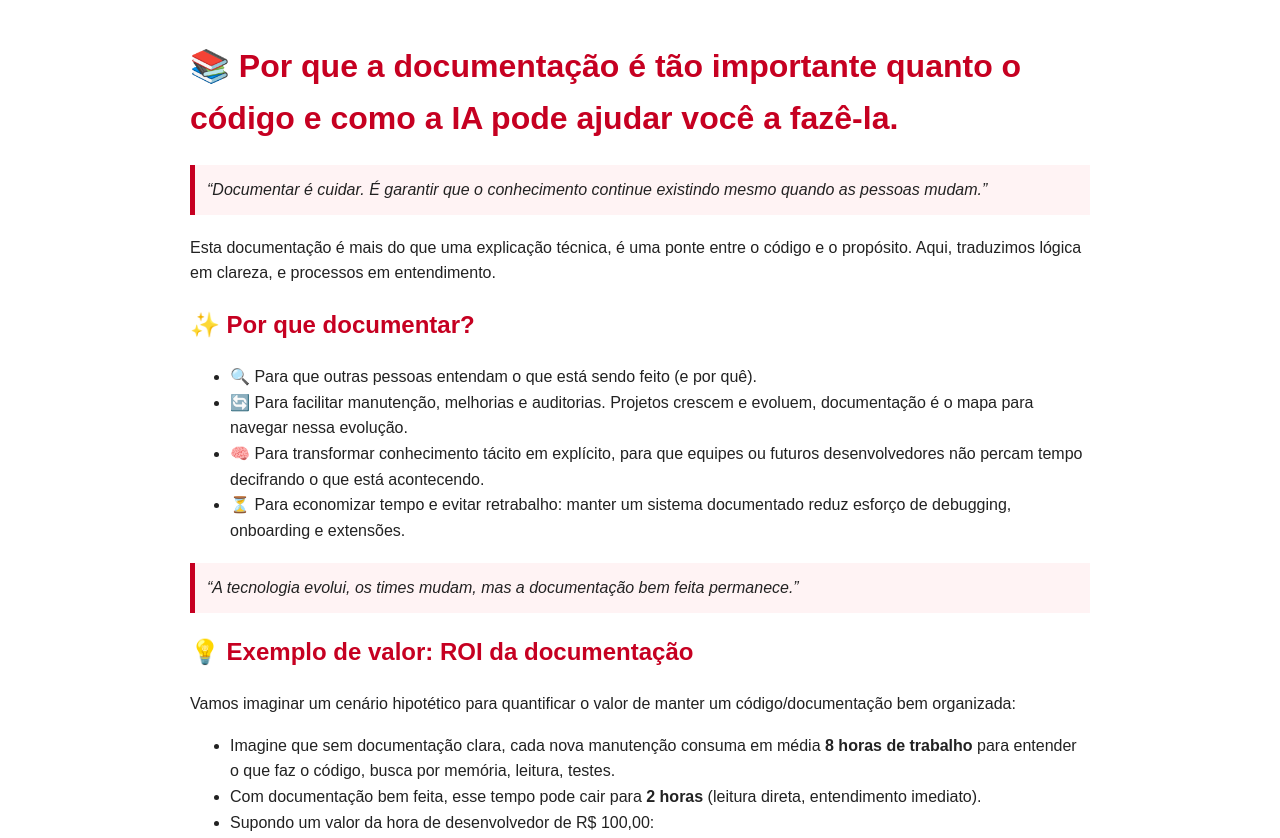
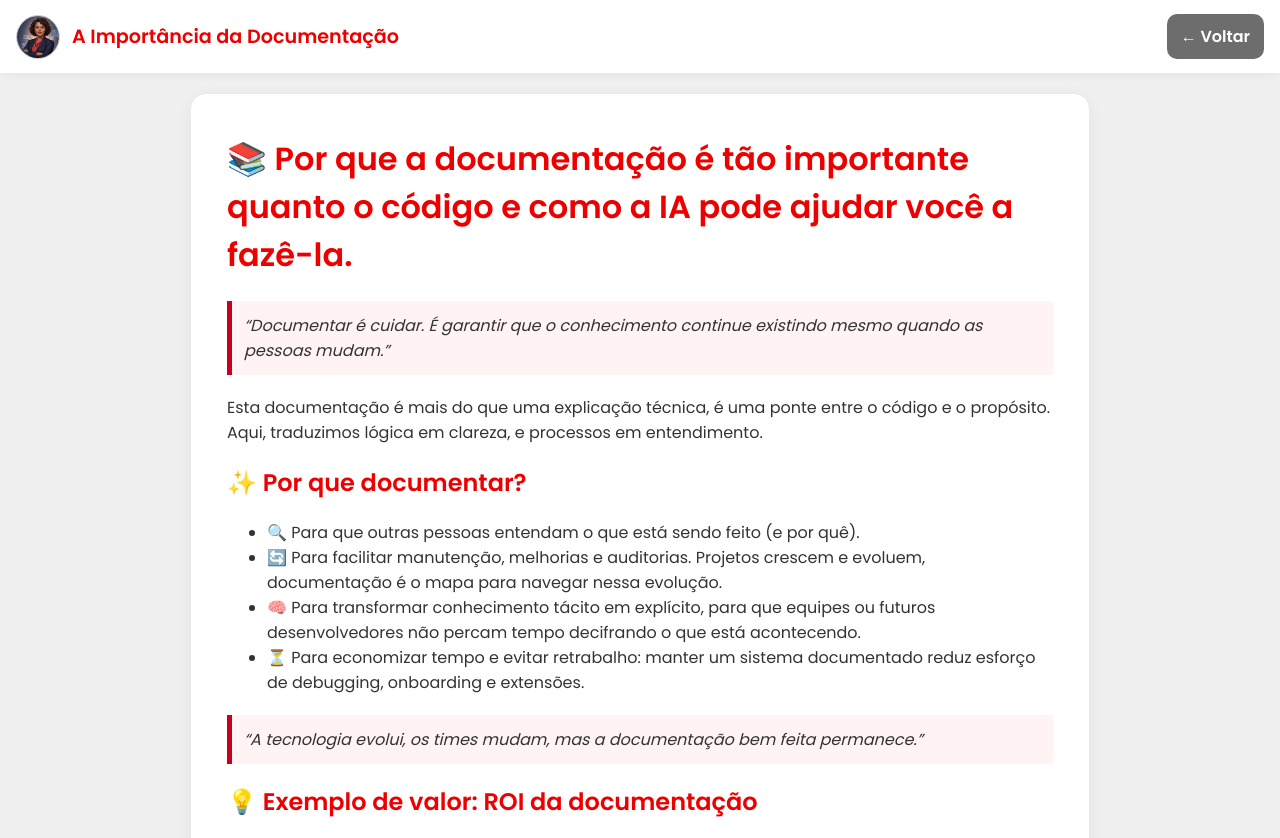
Before and after one commit to darllidso/analiz_roi_para_dados, a plain HTML site: page documentacao.html in a window 1280 px wide. Shown: the top 838 px of the page. Drawn offline with Linux system fonts and the light colour scheme.

Commit message:
docs(html): ajusta layout e adiciona seção sobre uso de IA na documentação

```diff
--- a/documentacao.html
+++ b/documentacao.html
@@ -4,71 +4,81 @@
   <meta charset="UTF-8">
   <meta name="viewport" content="width=device-width, initial-scale=1.0">
   <title>A Importância da Documentação</title>
+  <link href="https://fonts.googleapis.com/css2?family=Poppins:wght@300;400;600&display=swap" rel="stylesheet">
   <style>
-    body { font-family: Arial, sans-serif; line-height: 1.6; max-width: 900px; margin: auto; padding: 20px; color: #222; }
-    h1, h2, h3 { color: #c60021; }
-    a { color: #c60021; text-decoration: none; font-weight: bold; }
+    :root {
+      --red: #EC0000; --dark: #333333; --gray: #6D6D6D; --light: #C2C2C2; --bg: #F0F0F0; --white: #ffffff;
+    }
+    * { box-sizing: border-box; }
+    html, body { height: 100%; margin: 0; font-family: Poppins, sans-serif; background: var(--bg); color: var(--dark); -webkit-font-smoothing: antialiased; text-rendering: optimizeLegibility; }
+    img { max-width: 100%; height: auto; display: block; }
+    header { display: flex; align-items: center; gap: 12px; padding: 14px 16px; background: var(--white); box-shadow: 0 2px 10px rgba(0, 0, 0, .05); position: sticky; top: 0; z-index: 20; }
+    header img { width: 44px; height: 44px; border-radius: 50%; }
+    header h1 { font-size: clamp(1.05rem, 2.4vw, 1.2rem); margin: 0; color: var(--red); font-weight: 700; }
+    header a { margin-left: auto; text-decoration: none; background: var(--gray); color: #fff; padding: 10px 14px; border-radius: 10px; font-weight: 600; }
+    header a:hover { background: var(--dark); }
+    main { max-width: 900px; margin: 20px auto; padding: 0 16px; background: var(--white); border-radius: 16px; border: 1px solid #eaeaea; box-shadow: 0 4px 18px rgba(0,0,0,.06); }
+    .content { padding: 20px; }
+    h1, h2, h3 { color: var(--red); }
+    a { color: var(--red); text-decoration: none; font-weight: bold; }
     a:hover { text-decoration: underline; }
     .destaque { background: #fff3f4; border-left: 5px solid #c60021; padding: 12px; margin: 20px 0; font-style: italic; }
-    .exemplo, pre { background: #f4f4f4; border-left: 4px solid #c60021; padding: 10px; margin: 10px 0; border-radius: 4px; }
+    .exemplo, pre { background: #f4f4f4; border-left: 4px solid #c60021; padding: 10px; margin: 10px 0; border-radius: 4px; overflow-x: auto; }
     .imagem { text-align: center; margin: 20px 0; }
     img { max-width: 100%; height: auto; border: 1px solid #ccc; border-radius: 5px; }
+    footer { margin-top: 40px; font-size: 0.9em; color: #777; text-align: center; padding: 20px; }
   </style>
 </head>
 <body>
 
+<header>
+  <img src="assets/analiz.png" alt="Analiz">
+  <h1>A Importância da Documentação</h1>
+  <a href="index.html">← Voltar</a>
+</header>
+
+<main>
+  <div class="content">
+
 <h1>📚 Por que a documentação é tão importante quanto o código e como a IA pode ajudar você a fazê-la.</h1>
-
 <div class="destaque">
   “Documentar é cuidar. É garantir que o conhecimento continue existindo mesmo quando as pessoas mudam.”
 </div>
-
 <p>Esta documentação é mais do que uma explicação técnica, é uma ponte entre o código e o propósito. Aqui, traduzimos lógica em clareza, e processos em entendimento.</p>
-
 <h2>✨ Por que documentar?</h2>
 <ul>
   <li>🔍 Para que outras pessoas entendam o que está sendo feito (e por quê).</li>
-    <li>🔄 Para facilitar manutenção, melhorias e auditorias. Projetos crescem e evoluem, documentação é o mapa para navegar nessa evolução.
-    <li>🧠 Para transformar conhecimento tácito em explícito, para que equipes ou futuros desenvolvedores não percam tempo decifrando o que está acontecendo.
-    <li>⏳ Para economizar tempo e evitar retrabalho: manter um sistema documentado reduz esforço de debugging, onboarding e extensões.
+  <li>🔄 Para facilitar manutenção, melhorias e auditorias. Projetos crescem e evoluem, documentação é o mapa para navegar nessa evolução.</li>
+  <li>🧠 Para transformar conhecimento tácito em explícito, para que equipes ou futuros desenvolvedores não percam tempo decifrando o que está acontecendo.</li>
+  <li>⏳ Para economizar tempo e evitar retrabalho: manter um sistema documentado reduz esforço de debugging, onboarding e extensões.</li>
 </ul>
-
 <div class="destaque">
   “A tecnologia evolui, os times mudam, mas a documentação bem feita permanece.”
 </div>
-
 <h2>💡 Exemplo de valor: ROI da documentação</h2>
 <p>Vamos imaginar um cenário hipotético para quantificar o valor de manter um código/documentação bem organizada:</p>
-
 <ul>
   <li>Imagine que sem documentação clara, cada nova manutenção consuma em média <strong>8 horas de trabalho</strong> para entender o que faz o código, busca por memória, leitura, testes.</li>
   <li>Com documentação bem feita, esse tempo pode cair para <strong>2 horas</strong> (leitura direta, entendimento imediato).</li>
   <li>Supondo um valor da hora de desenvolvedor de R$ 100,00:</li>
 </ul>
-
 <div class="exemplo">
   Economia por tarefa = (8 h − 2 h) × R$ 100 = <strong>R$ 600,00</strong><br>
   Se você fizer 10 manutenções/mes: <strong>R$ 6.000,00</strong><br>
   Em um ano (12 meses): <strong>R$ 72.000,00 economizados</strong> só pela agilidade proporcionada pela documentação.
 </div>
-
 <p>Esse cálculo é hipotético, mas realista: a documentação reduz esforço, diminui erros e acelera entregas.</p>
-
 <h2>🔁 O que este projeto faz (em linguagem de negócio)</h2>
 <p>Automatiza um processo muito comum e importante: <strong>a conciliação de transações bancárias com registros internos</strong>. Imagine que sua empresa fez dezenas de pagamentos e recebeu vários depósitos. Como garantir que tudo isso está refletido corretamente no sistema?</p>
-
 <p>Esse script compara os dados do <strong>extrato bancário</strong> com os dados do <strong>sistema financeiro interno</strong> e:</p>
 <ul>
   <li>✔️ Aponta o que está corretamente registrado</li>
   <li>⚠️ Identifica divergências (erros, faltas, duplicatas)</li>
   <li>📊 Gera um relatório Excel com tudo pronto para análise</li>
 </ul>
-
-
 <h2>📁 Navegue no Código</h2>
 <p>Todo o projeto está disponível no GitHub:</p>
 <p><a href="https://github.com/darllidso/conciliador_financeiro_py_exemplo" target="_blank">🔗 Ver repositório no GitHub</a></p>
-
 <h2>📌 Etapas resumidas do processo</h2>
 <ol>
   <li><strong></strong> Carregamento de dados de extrato e sistema financeiro (CSV)</li>
@@ -77,23 +87,19 @@
   <li><strong></strong> Identificação de lançamentos conciliados e divergentes</li>
   <li><strong></strong> Geração de planilha com 3 abas: Conciliados, Divergências e Resumo</li>
 </ol>
-
 <h2>👁️‍🗨️ Exemplo visual dos dados</h2>
-
 <h3>Extrato Bancário (entrada)</h3>
 <pre>
 data,descricao,valor
 2024-01-10,PAGAMENTO FORNECEDOR ABC,-500.00
 2024-01-11,PIX CLIENTE XYZ,1500.00
 </pre>
-
 <h3>Sistema Financeiro (entrada)</h3>
 <pre>
 data_lancamento,descricao_financeiro,valor_financeiro,documento
 2024-01-10,FORNECEDOR ABC - NF 123,500.00,DOC001
 2024-01-11,CLIENTE XYZ - RECEBIMENTO,1500.00,DOC002
 </pre>
-
 <h3>Relatório Gerado (exemplo de saída)</h3>
 <div class="exemplo">
   ✔️ DOC001 — Pagamento conciliado com extrato<br>
@@ -101,26 +107,25 @@ data_lancamento,descricao_financeiro,valor_financeiro,documento
   📈 Taxa de conciliação: 100%<br>
   ❌ Nenhuma divergência encontrada
 </div>
-
 <h2>🤖 Este projeto é um exemplo, e sim, foi construído com apoio de IA</h2>
 <p>Para montar tudo isso, recorri a várias ferramentas orientadas por IA:</p>
 <ul>
-    <li>👩‍💻 Escrevi o código em Python com ajuda de um modelo de linguagem para gerar esqueleto e lógica básica.</li>
-    <li>🧠 Esse “píxel de código” foi levado para <strong>Napkin.ai</strong>, que gerou um fluxo visual completo do processo.</li>
-    <li>🎨
+<li>💡 O código foi inicialmente escrito com apoio da IA da <strong><a href="https://claude.ai/" target="_blank">Claude</a></strong>, que auxiliou na estruturação e boas práticas.</li>
+<li>📐 O pseudocódigo foi gerado com o <strong><a href="https://chatgpt.com/" target="_blank">ChatGPT</a></strong>, ajudando a visualizar a lógica de forma clara.</li>
+<li>🔁 O pseudocódigo foi usado como base no <strong><a href="https://app.napkin.ai/" target="_blank">Napkin.ai</a></strong> para gerar um fluxo visual do processo.</li>
+<li>📚 A documentação técnica no GitHub e a explicação do processo (linguagem de negócio) na Analiz foram criadas com auxílio do <strong><a href="https://chatgpt.com/" target="_blank">ChatGPT</a></strong>, consolidando todo o conhecimento de forma didática e acessível.</li>
 </ul>
-
 <p>Ou seja: usei IA para traduzir ideias em código, fluxos e documentação, reforçando que documentar não precisa ser tarefa chata, pode ser acelerado com tecnologia.</p>
-
 <div class="destaque">
   “Documentar com IA é transformar tempo salvo em valor entregue.”
 </div>
-
 <h2>✨ Conclusão</h2>
 <p>Esta documentação é um convite à clareza. Porque mais do que rodar código, nosso trabalho é criar soluções que outras pessoas possam entender, usar e melhorar. Se você chegou até aqui, já deu o primeiro passo: valorizar o conhecimento, compartilhá‑lo e amplificar seu impacto.</p>
 
-  <footer style="margin-top: 40px; font-size: 0.9em; color: #777;">
-    <p>Documentação gerada com apoio de IA.Última atualização: Dez/2025</p>
+  </div>
+</main>
+<footer>
+  <p>Documentação gerada com apoio de IA. Última atualização: Dez/2025</p>
 </footer>
 </body>
 </html>
```
Also changed, not shown: roi.html (renamed from conhecimento.html). Lines whose indentation alone changed are shown as unchanged.
